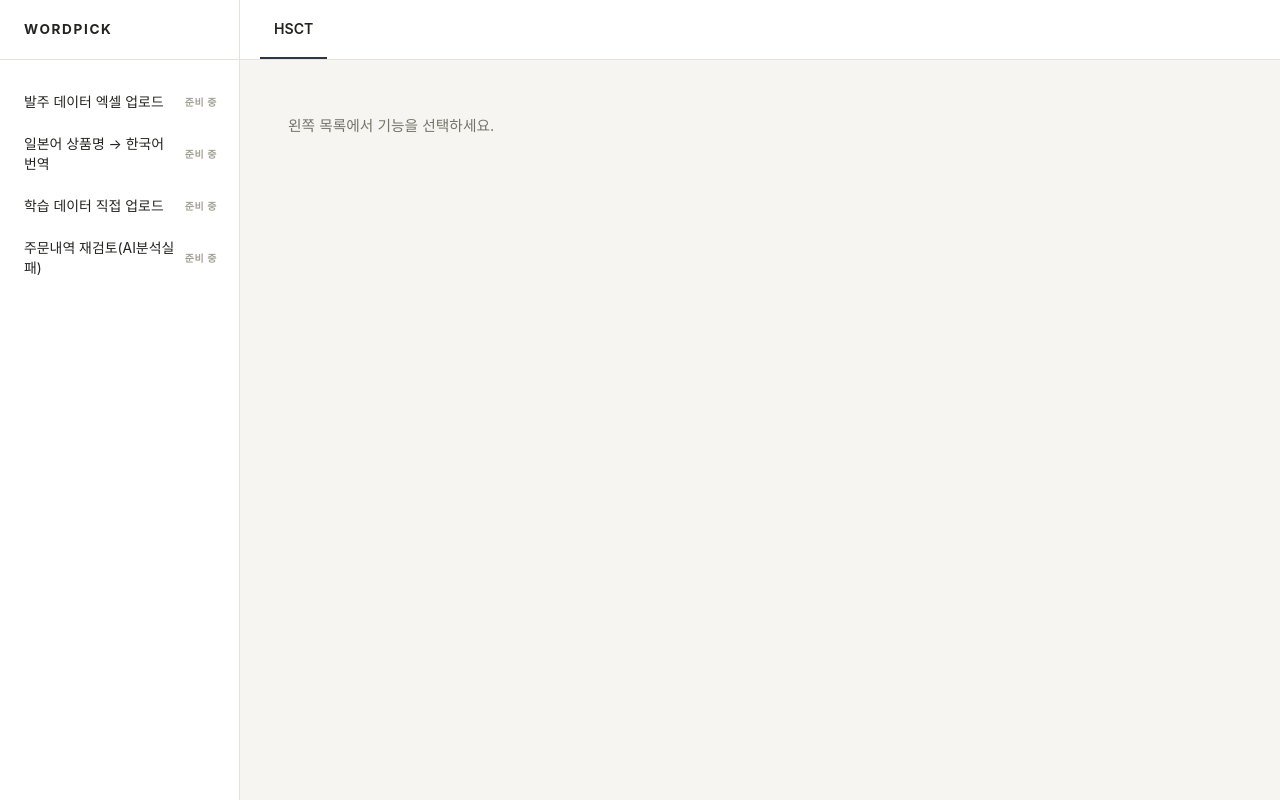
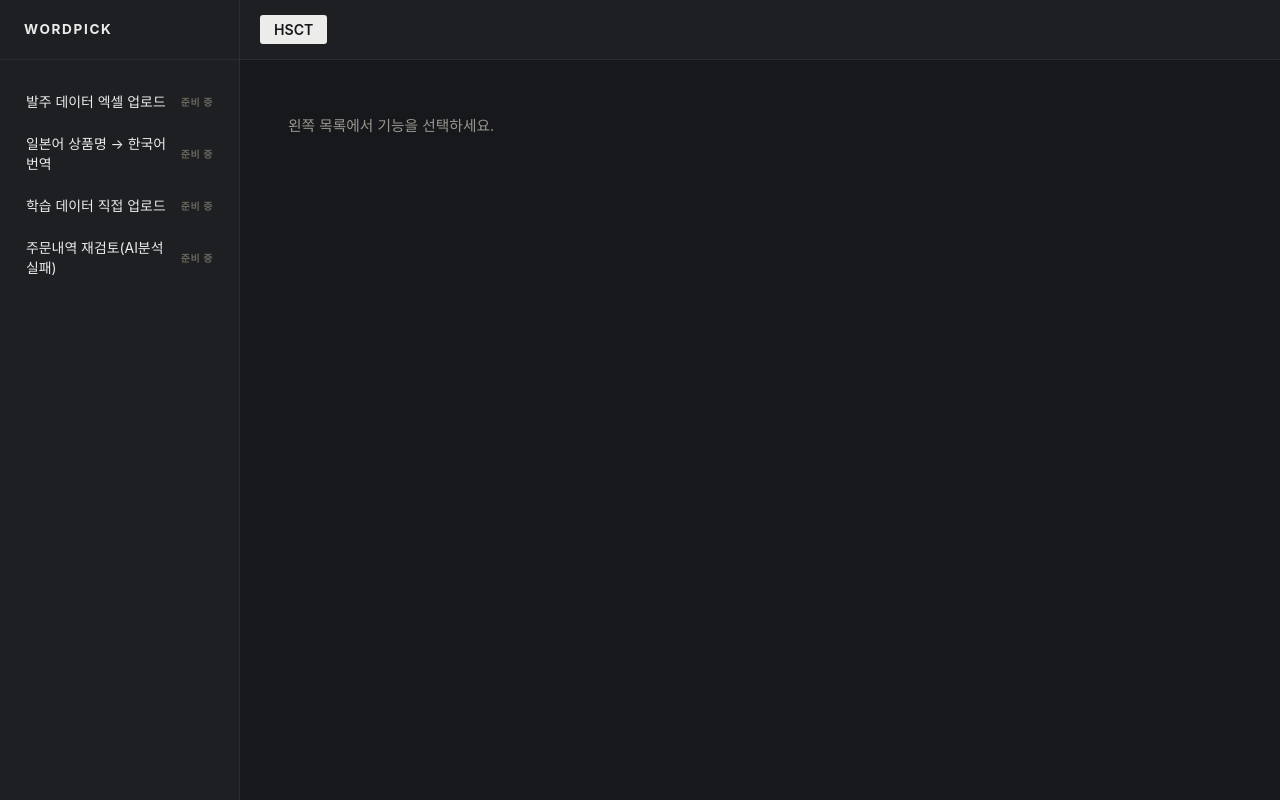
Before and after one commit to daeanjun/WORDPICK_SERVICES, a plain HTML site: page public/index.html in a window 1280 px wide. Drawn offline with Linux system fonts and the light colour scheme.

Commit message:
포털을 다크 톤 + 선택 시 색상 반전 방식으로 재조정
- 배경을 오프화이트에서 짙은 차콜(#17181b, 순검정 아님)로 전환.
- 활성/선택 상태(app-tab, sidebar-item)를 보더 인디케이터 방식에서
  배경/글자색 반전 방식으로 통일 - 선택 시 글자색이 반전되도록 함.
- 사용자 요청에 따라 글자체(font-family/size/letter-spacing 등)는
  전혀 변경하지 않음 - git diff로 해당 속성 미변경 확인.

Co-Authored-By: Claude Sonnet 5 <noreply@anthropic.com>

```diff
--- a/public/styles.css
+++ b/public/styles.css
@@ -1,13 +1,13 @@
 :root {
-  --color-bg: #f6f5f2;
-  --color-surface: #ffffff;
-  --color-border: #e4e2db;
-  --color-border-strong: #d3d0c6;
-  --color-text: #232420;
-  --color-text-muted: #767468;
-  --color-text-faint: #a3a094;
-  --color-accent: #2e3646;
-  --color-accent-soft: #eceef1;
+  --color-bg: #17181b;
+  --color-surface: #1d1f22;
+  --color-border: #2b2d31;
+  --color-border-strong: #3a3c41;
+  --color-text: #ececea;
+  --color-text-muted: #98978f;
+  --color-text-faint: #68675f;
+  --color-invert-bg: #ececea;
+  --color-invert-text: #17181b;
 }
 
 * {
@@ -31,7 +31,7 @@ button {
 
 button:focus-visible,
 a:focus-visible {
-  outline: 2px solid var(--color-accent);
+  outline: 2px solid var(--color-text);
   outline-offset: 2px;
 }
 
@@ -64,8 +64,8 @@ a:focus-visible {
 .app-tabs {
   grid-area: tabs;
   display: flex;
-  align-items: stretch;
-  gap: 4px;
+  align-items: center;
+  gap: 6px;
   padding: 0 20px;
   background: var(--color-surface);
   border-bottom: 1px solid var(--color-border);
@@ -73,13 +73,13 @@ a:focus-visible {
 
 .app-tab {
   border: none;
-  border-bottom: 2px solid transparent;
   background: transparent;
-  padding: 0 14px;
+  border-radius: 3px;
+  padding: 6px 14px;
   font-size: 0.88rem;
   color: var(--color-text-muted);
   cursor: pointer;
-  transition: color 0.15s ease, border-color 0.15s ease;
+  transition: background 0.15s ease, color 0.15s ease;
 }
 
 .app-tab:hover {
@@ -87,16 +87,16 @@ a:focus-visible {
 }
 
 .app-tab.is-active {
-  color: var(--color-text);
+  background: var(--color-invert-bg);
+  color: var(--color-invert-text);
   font-weight: 600;
-  border-bottom-color: var(--color-accent);
 }
 
 .sidebar {
   grid-area: sidebar;
   background: var(--color-surface);
   border-right: 1px solid var(--color-border);
-  padding: 20px 0;
+  padding: 20px 12px;
   overflow-y: auto;
 }
 
@@ -107,23 +107,23 @@ a:focus-visible {
   gap: 10px;
   width: 100%;
   border: none;
-  border-left: 2px solid transparent;
+  border-radius: 4px;
   background: transparent;
   text-align: left;
-  padding: 11px 22px;
+  padding: 11px 14px;
   font-size: 0.87rem;
   color: var(--color-text);
   cursor: pointer;
-  transition: background 0.15s ease, border-color 0.15s ease;
+  transition: background 0.15s ease, color 0.15s ease;
 }
 
 .sidebar-item:hover {
-  background: var(--color-bg);
+  background: var(--color-border);
 }
 
 .sidebar-item.is-active {
-  background: var(--color-accent-soft);
-  border-left-color: var(--color-accent);
+  background: var(--color-invert-bg);
+  color: var(--color-invert-text);
   font-weight: 600;
 }
 
@@ -137,7 +137,8 @@ a:focus-visible {
 }
 
 .sidebar-item.is-active .status-badge {
-  color: var(--color-text-muted);
+  color: var(--color-invert-text);
+  opacity: 0.6;
 }
 
 .main-area {
```
Also changed, not shown: README.md.
